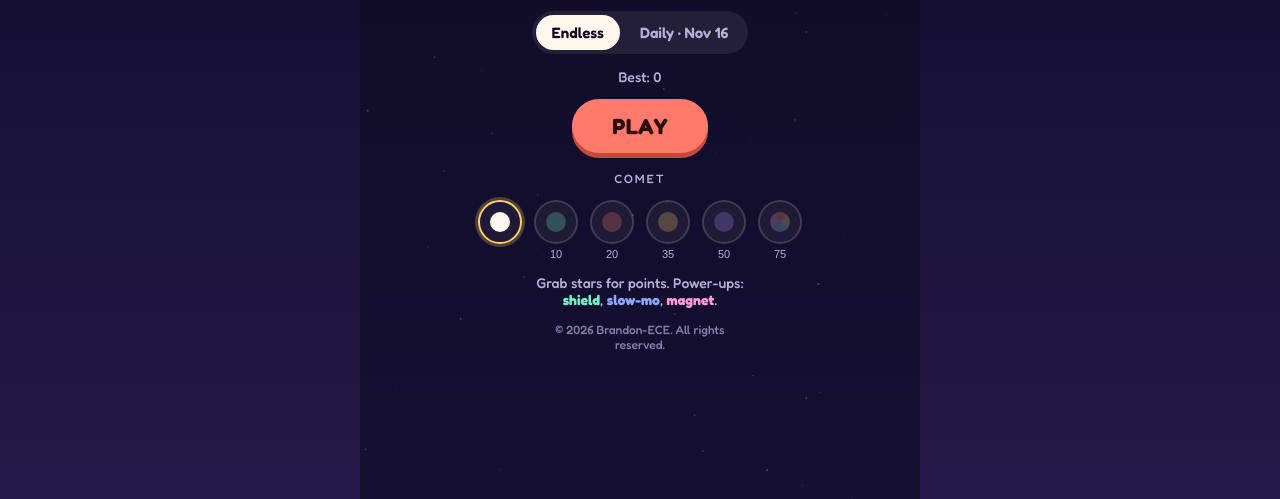
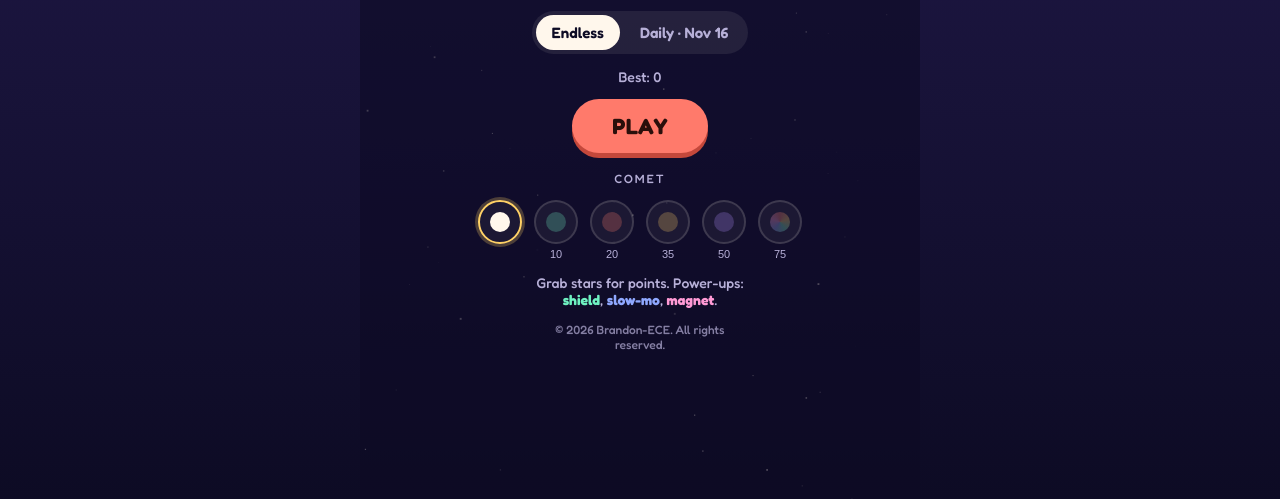
Before and after one commit to Brandon-ECE/starslip, a plain HTML site: page index.html in a window 1280 px wide. Shown: the part 301-800 px from the top of the page. Drawn offline with Linux system fonts and the light colour scheme.

Commit message:
Add files via upload

```diff
--- a/index.html
+++ b/index.html
@@ -31,8 +31,9 @@
 }
 *{box-sizing:border-box}
 html,body{height:100%}
-html{background:#241a4a}
-body{margin:0;background:#0d0b24 linear-gradient(180deg,#0d0b24 0%,#241a4a 100%) fixed;color:var(--fg);font-family:var(--font);overflow:hidden;
+/* The sky fades to #0d0b24 at the bottom so it matches the strip iPhones paint under installed web apps. */
+html{background:#0d0b24}
+body{margin:0;background:#0d0b24 linear-gradient(180deg,#221a4c 0%,#0d0b24 100%) fixed;color:var(--fg);font-family:var(--font);overflow:hidden;
   -webkit-user-select:none;user-select:none;-webkit-tap-highlight-color:transparent;touch-action:manipulation}
 #stage{position:fixed;top:0;bottom:0;left:0;right:0;max-width:560px;margin:0 auto}
 #cv{position:absolute;inset:0;width:100%;height:100%;display:block;cursor:pointer}
@@ -147,13 +148,6 @@ function drawMute(){muteBtn.innerHTML=muted
   muteBtn.setAttribute("aria-label",muted?"Sound and vibration off":"Sound and vibration on");}
 muteBtn.addEventListener("click",()=>{muted=!muted;store.set("muted",muted);drawMute();if(!muted){ac();tone(660,.12,"sine",.12);}});
 drawMute();
-
-/* ---------- iPhone home-screen fix ----------
-   iOS sizes installed web apps one status-bar too short, leaving a strip at the bottom.
-   Pin the game to the phone's real screen height instead. */
-(function(){const st=document.getElementById("stage");
-  function fit(){if(navigator.standalone===true){st.style.bottom="auto";st.style.height=Math.max(window.innerHeight,screen.height)+"px";}}
-  fit();window.addEventListener("resize",fit);window.addEventListener("orientationchange",()=>setTimeout(fit,300));})();
 
 /* ---------- canvas ---------- */
 const cv=document.getElementById("cv"),cx=cv.getContext("2d");
@@ -298,7 +292,7 @@ function powerIcon(type,x,y,r){
 }
 function draw(){
   cx.save();
-  const g=cx.createLinearGradient(0,0,0,H);g.addColorStop(0,"#0d0b24");g.addColorStop(1,"#241a4a");
+  const g=cx.createLinearGradient(0,0,0,H);g.addColorStop(0,"#221a4c");g.addColorStop(0.55,"#17123a");g.addColorStop(1,"#0d0b24");
   cx.fillStyle=g;cx.fillRect(0,0,W,H);
   const cam=S?S.camY:0,t=S?S.t:performance.now()/1000;
   for(const s of sky){const y=((s.y*H-cam*s.p)%H+H)%H;cx.globalAlpha=.35+.35*Math.sin(t*1.5+s.tw);
--- a/sw.js
+++ b/sw.js
@@ -1,6 +1,6 @@
 // StarSlip. Copyright (c) 2026 Brandon-ECE. All rights reserved.
 // StarSlip offline cache. Bump VERSION whenever you change a file.
-const VERSION = "starslip-v6";
+const VERSION = "starslip-v7";
 const FILES = ["./", "index.html", "manifest.webmanifest",
   "icons/icon-192.png", "icons/icon-512.png", "icons/maskable-512.png",
   "icons/apple-touch-icon.png", "icons/favicon-48.png"];
```
